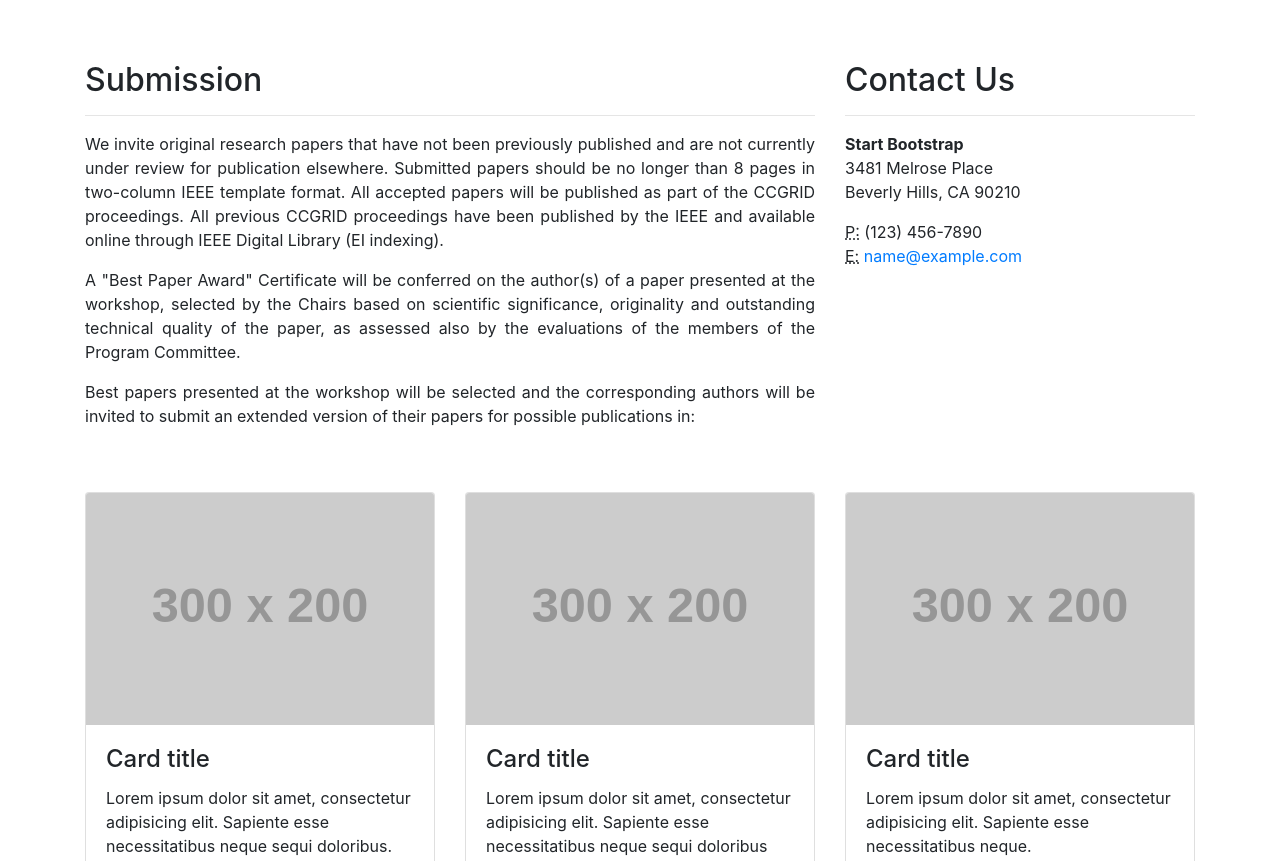
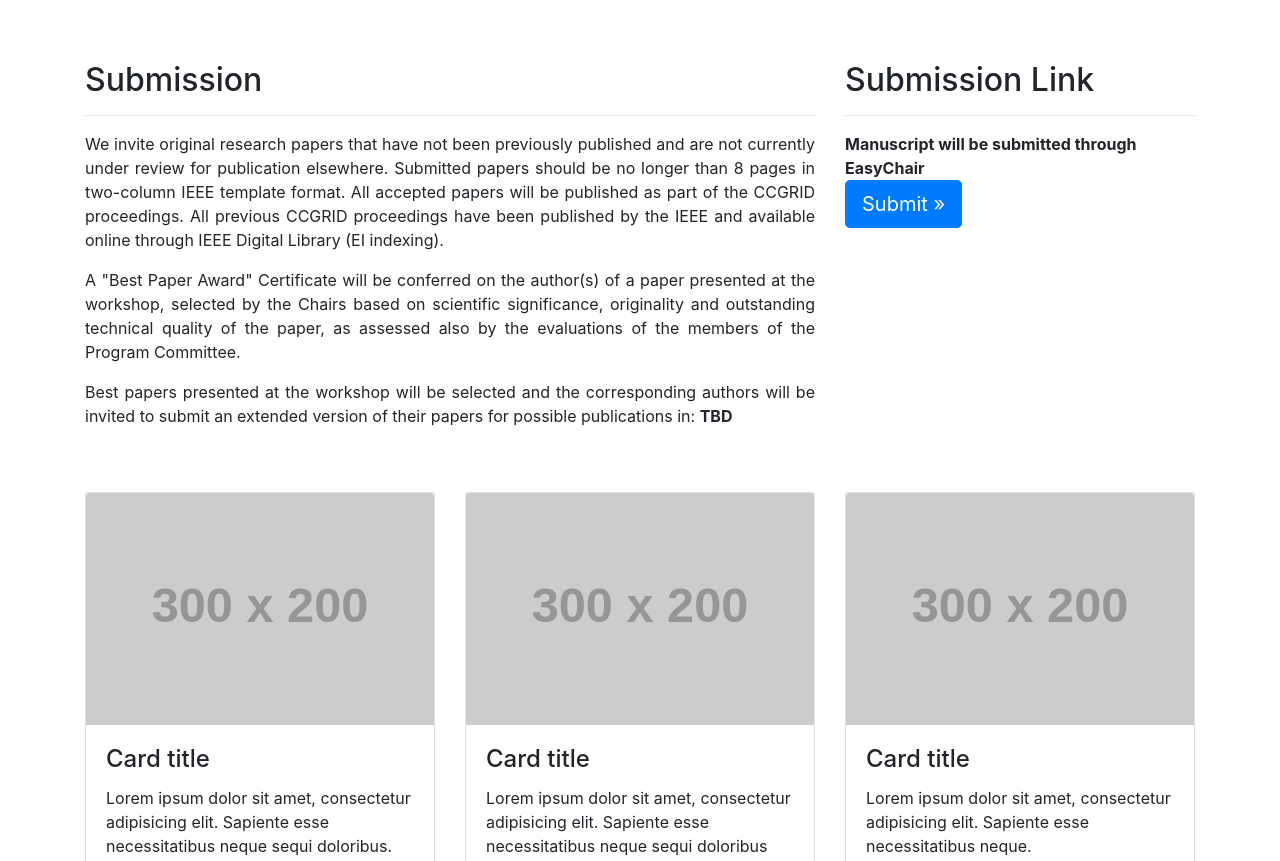
Before and after one commit to souravaddya/STEERS2021, a website: page index.html in a window 1280 px wide. Shown: the part 1415-2276 px from the top of the page. Drawn offline with Linux system fonts and the light colour scheme; placeholder pictures from the web are drawn by us.

Commit message:
Update index.html

```diff
--- a/index.html
+++ b/index.html
@@ -150,16 +150,17 @@ Submitted papers should be no longer than 8 pages in two-column IEEE template fo
 
 		<p align="justify">A "Best Paper Award" Certificate will be conferred on the author(s) of a paper presented at the workshop, selected by the Chairs based on scientific significance, originality and outstanding technical quality of the paper, as assessed also by the evaluations of the members of the Program Committee.</p>
 
-		<p align="justify">Best papers presented at the workshop will be selected and the corresponding authors will be invited to submit an extended version of their papers for possible publications in: </p>
+		<p align="justify">Best papers presented at the workshop will be selected and the corresponding authors will be invited to submit an extended version of their papers for possible publications in: <strong>TBD</strong> </p>
 
         <!--a class="btn btn-primary btn-lg" href="#">Call to Action &raquo;</a-->
       </div>
       <div class="col-md-4 mb-5">
-        <h2>Contact Us</h2>
+        <h2>Submission Link</h2>
         <hr>
         <address>
-          <strong>Start Bootstrap</strong>
-          <br>3481 Melrose Place
+          <strong>Manuscript will be submitted through EasyChair</strong>
+		  <br><a class="btn btn-primary btn-lg" href="#">Submit &raquo;</a>
+          <!--br>3481 Melrose Place
           <br>Beverly Hills, CA 90210
           <br>
         </address>
@@ -168,7 +169,7 @@ Submitted papers should be no longer than 8 pages in two-column IEEE template fo
           (123) 456-7890
           <br>
           <abbr title="Email">E:</abbr>
-          <a href="mailto:#">name@example.com</a>
+          <a href="mailto:#">name@example.com</a-->
         </address>
       </div>
     </div>
```
